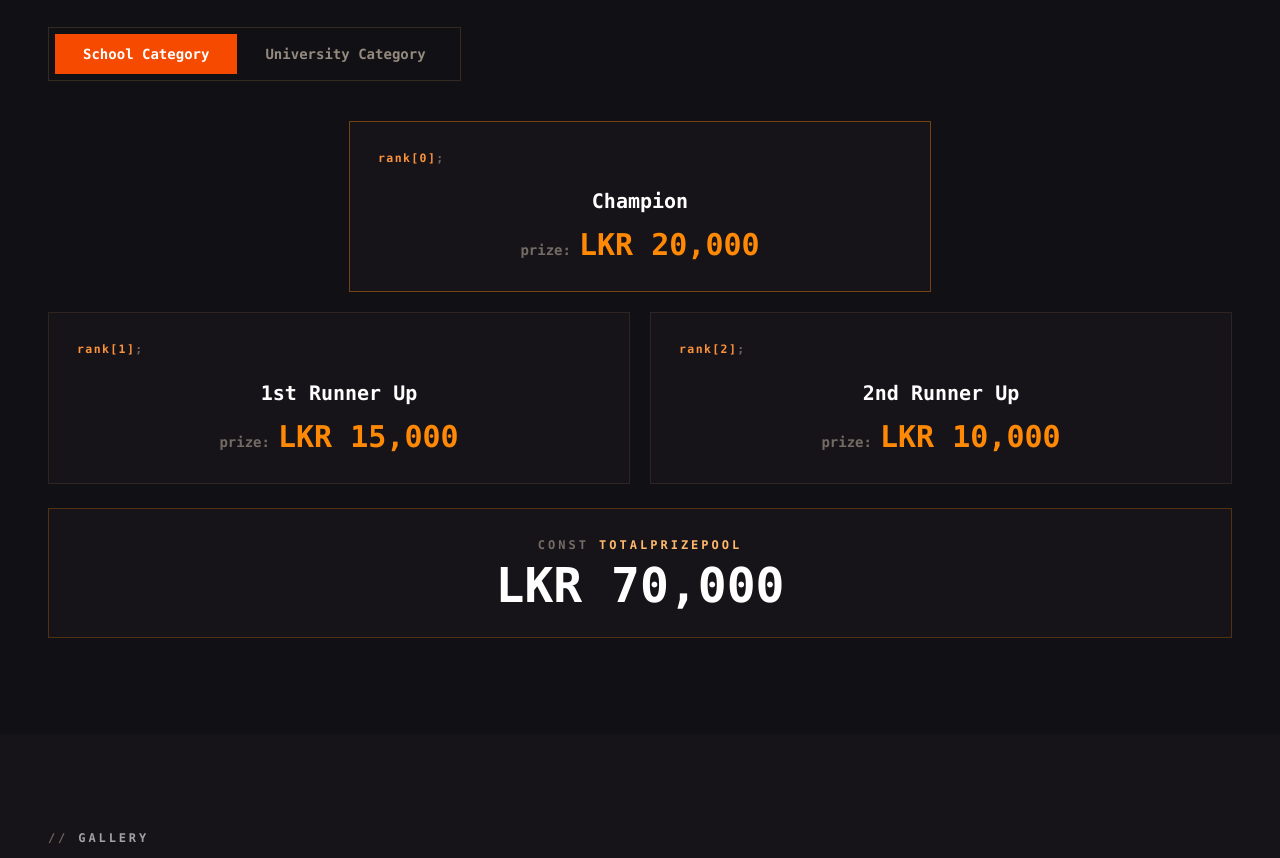
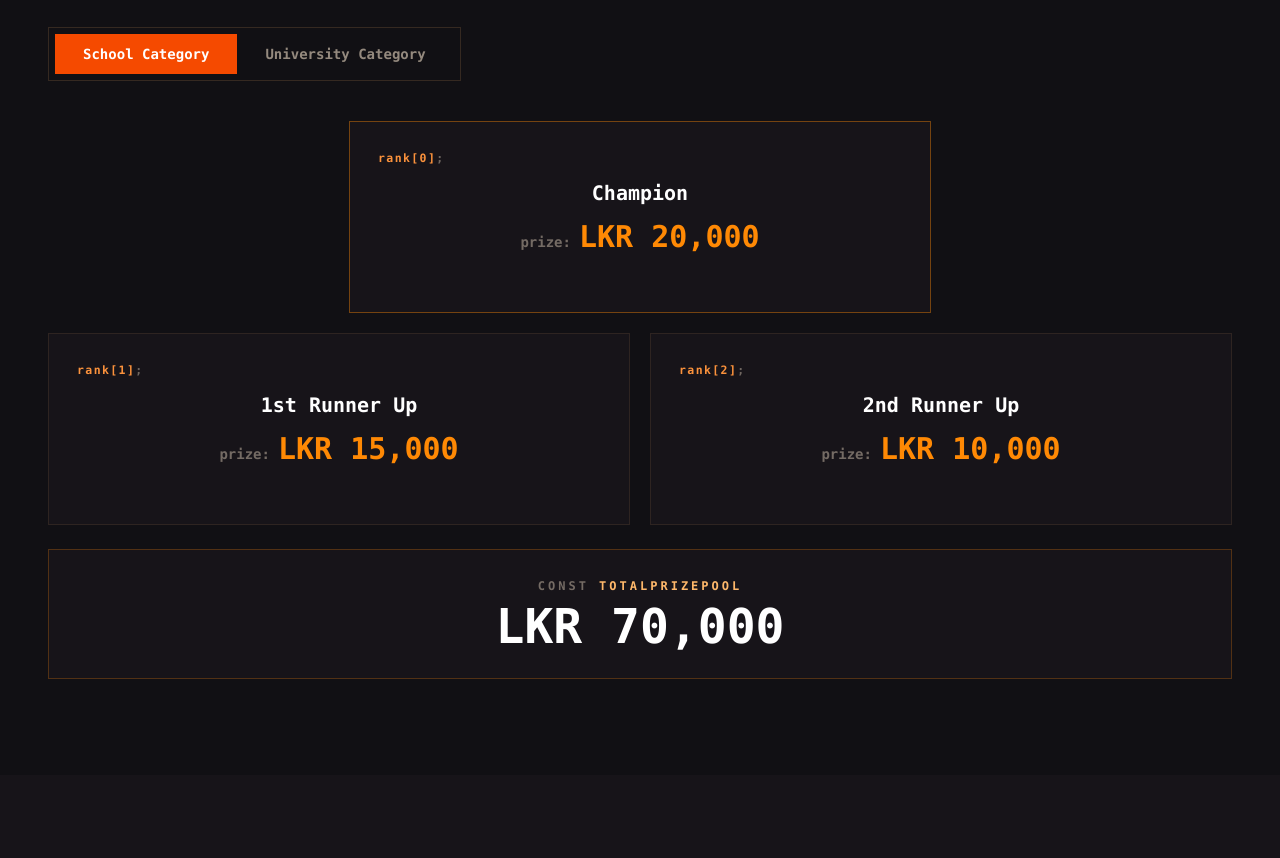
Before and after one commit to hirunjayalath/devthon-4.0-web, a React (Vite) app: page / in a window 1280 px wide. Shown: the part 3627-4485 px from the top of the page. Built offline with nearby package versions, Linux system fonts and the light colour scheme; no server answers.

Commit message:
Center prize card content

```diff
--- a/src/EventSections.tsx
+++ b/src/EventSections.tsx
@@ -155,14 +155,14 @@ export function PrizePool() {
           {prize.placements.map((placement, index) => (
             <article
               key={placement.title}
-              className={`relative overflow-hidden border p-7 text-center ${
+              className={`relative flex min-h-48 flex-col items-center justify-center overflow-hidden border p-7 text-center ${
                 index === 0
                   ? 'border-orange-400/40 bg-[#171419]'
                   : 'border-orange-300/10 bg-[#171419]'
               } ${index === 0 ? 'md:col-span-2 md:mx-auto md:w-[calc(50%-0.625rem)]' : ''}`}
             >
-              <p className="code-key text-left">rank[{index}]</p>
-              <h3 className="mt-5 text-xl font-black">{placement.title}</h3>
+              <p className="code-key absolute left-7 top-7">rank[{index}]</p>
+              <h3 className="text-xl font-black">{placement.title}</h3>
               <p className="mt-3 text-3xl font-black text-orange-400"><span className="mr-2 text-sm font-bold text-orange-100/40">prize:</span>{placement.amount}</p>
             </article>
           ))}
```
